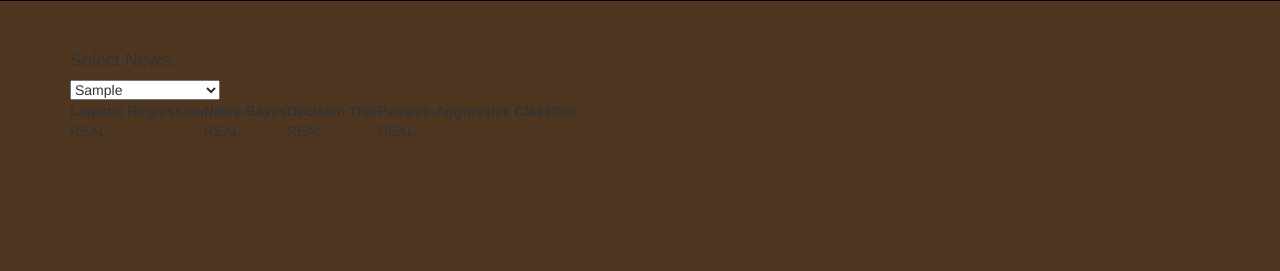
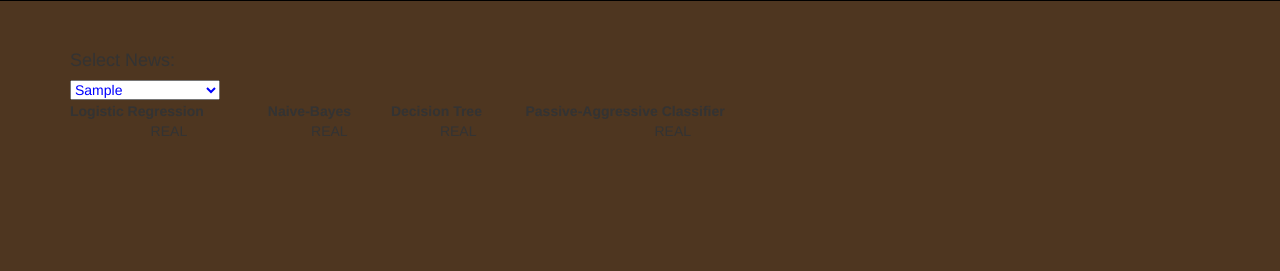
Before and after one commit to ElizaDeBarros/Fake-News_MachineLearning, a Flask app: page / in a window 1280 px wide. Shown: the part 729-1000 px from the top of the page. Run offline with Flask 2, Linux system fonts and the light colour scheme; tables that the repository leaves empty hold one stand-in row (values such as "Sample post"); some libraries are stand-ins or nearby versions.

Commit message:
spaced out columns and changes dropdown color

```diff
--- a/Fake-News-Detection/static/css/style_backup.css
+++ b/Fake-News-Detection/static/css/style_backup.css
@@ -70,13 +70,14 @@ p {
 }
 
 /*****************************ID**********************************/
-#table-area {
+#table-data {
   text-align: center;
-  width: 30px;
+  width: 750px;
 }
 
 #selDataset {
   width:150px;
+  color:#0000FF;
 }
 
 /*****************************responsiveness**********************************/
```
